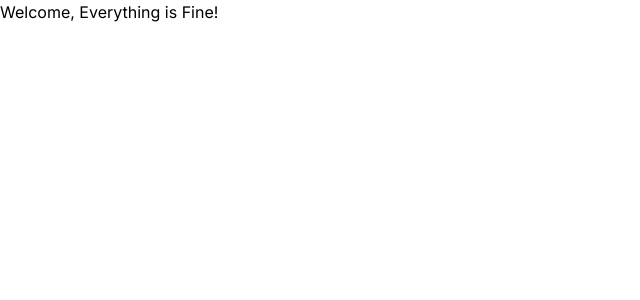
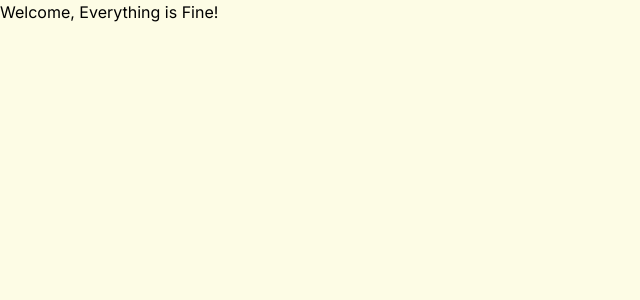
Before and after one commit to frenchie43972/brad-frost-clone, a Next.js app in the folder brad-frost-clone/: page / in a window 1280 px wide. Shown: the top 300 px of the page, without its empty margins (0-640 px from the left). Built offline with nearby package versions, Linux system fonts and the light colour scheme.

Commit message:
Added initial folder/file structure

```diff
--- a/brad-frost-clone/src/app/components/navbar.tsx
+++ b/brad-frost-clone/src/app/components/navbar.tsx
@@ -0,0 +1,10 @@
+import Link from "next/link";
+
+
+const Navbar: React.FC = () => {
+    return (
+        <nav>NAVBAR</nav>
+    );
+};
+
+export default Navbar;
--- a/brad-frost-clone/src/app/globals.css
+++ b/brad-frost-clone/src/app/globals.css
@@ -1,3 +1,7 @@
 @tailwind base;
 @tailwind components;
 @tailwind utilities;
+
+body {
+    background-color: #FDFCE5;
+}
```
Also changed, not shown: 1 other file (tests, documents, lock files or other folders).
